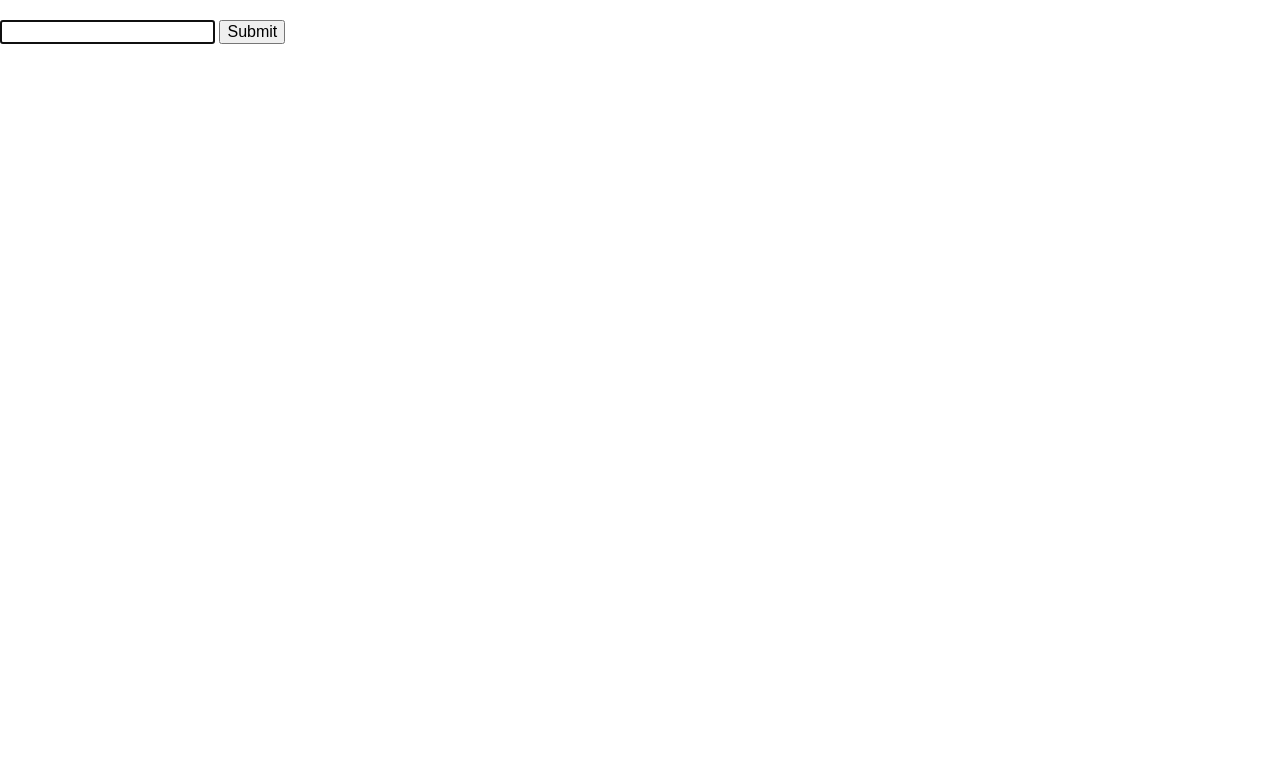
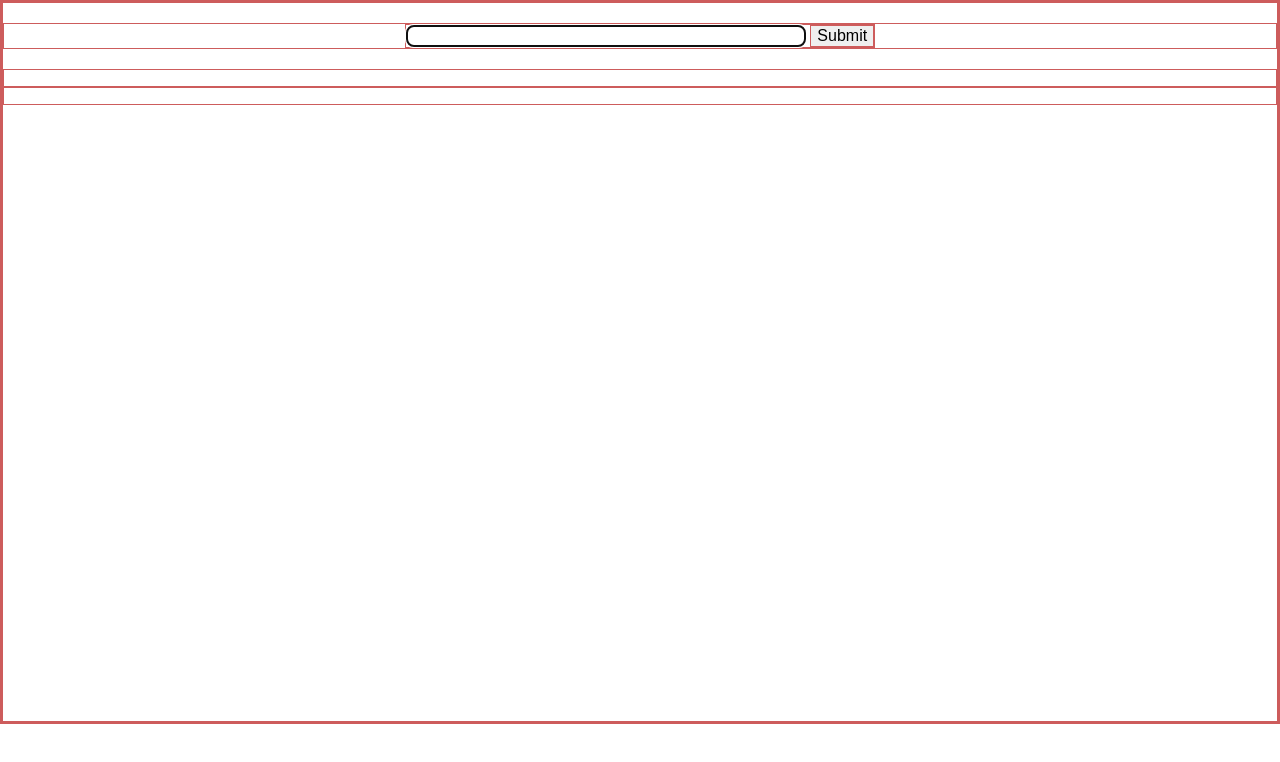
Before and after one commit to n8kolenberg/tubeful, a plain HTML site: page index.html in a window 1280 px wide. Drawn offline with nearby package versions, Linux system fonts and the light colour scheme.

Commit message:
Start adding some basic styles

```diff
--- a/css/main.css
+++ b/css/main.css
@@ -1,16 +1,40 @@
 * {
 	box-sizing: border-box;
+	border: 1px indianred solid;
 }
-
-
-
 
 
 body {
 	/*background-color: indianred;*/
 }
 
+.wrapper {
+	width: 100%;
+	min-height: 720px;
+	height: 100%;
+	position: relative;
+}
+
 
 .searchBar {
 	margin: 20px auto;
+	display: flex;
+	display: -webkit-flex;
+	-webkit-align-items: center;
+	align-items: center;
+	-webkit-justify-content: center;
+	justify-content: center;
 }
+
+#search-term {
+
+}
+
+#search-term > input[type="text"] {
+	min-width: 400px;
+	border-radius: 7px;
+}
+
+ul {
+	list-style: none;
+}
--- a/index.html
+++ b/index.html
@@ -7,6 +7,7 @@
 	<link rel="stylesheet" href="css/main.css">
 </head>
 <body>
+<div class="wrapper">
 	<div class="searchBar">
 		<form id="search-term">
 			<input type="text" id="query">
@@ -20,6 +21,6 @@
 
 	<script src="https://ajax.googleapis.com/ajax/libs/jquery/2.1.4/jquery.min.js"></script>
 	<script src="js/app.js"></script>
-
+</div>
 </body>
 </html>
```
Lines whose indentation alone changed are shown as unchanged.
